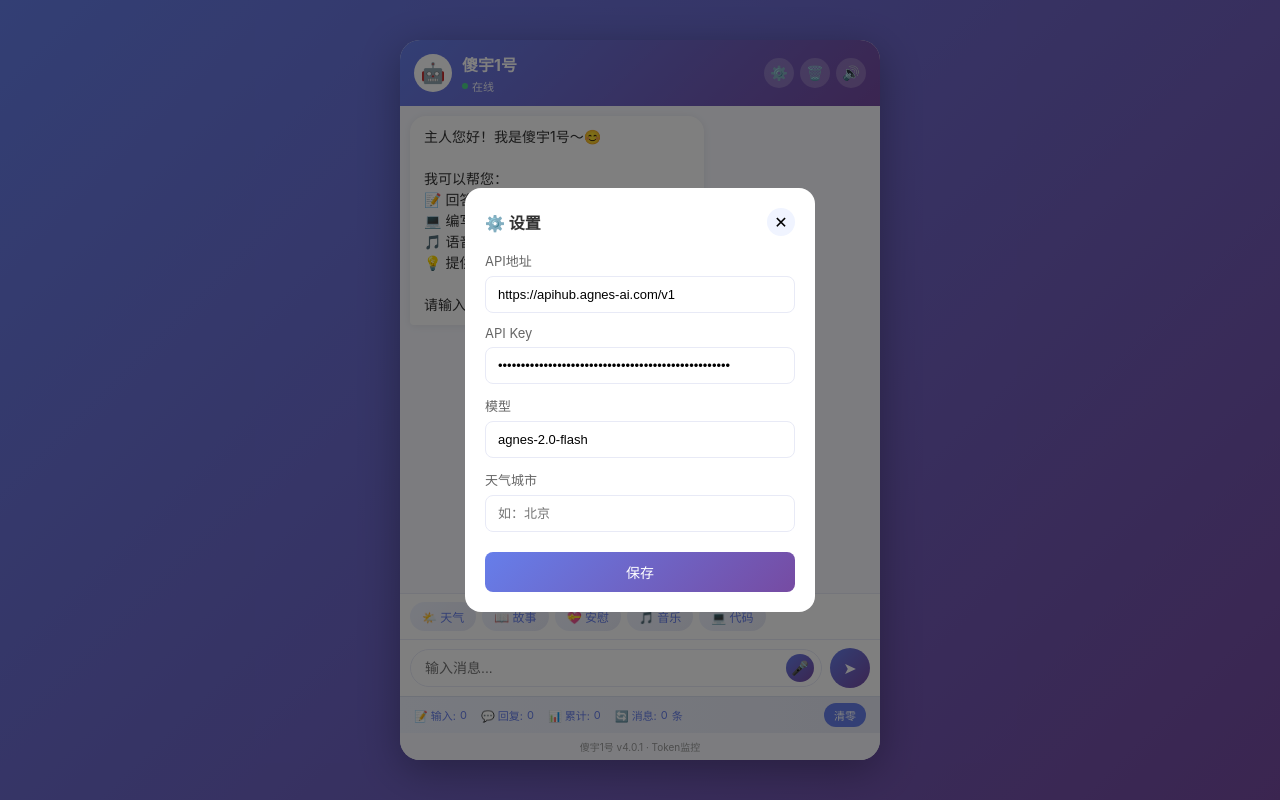
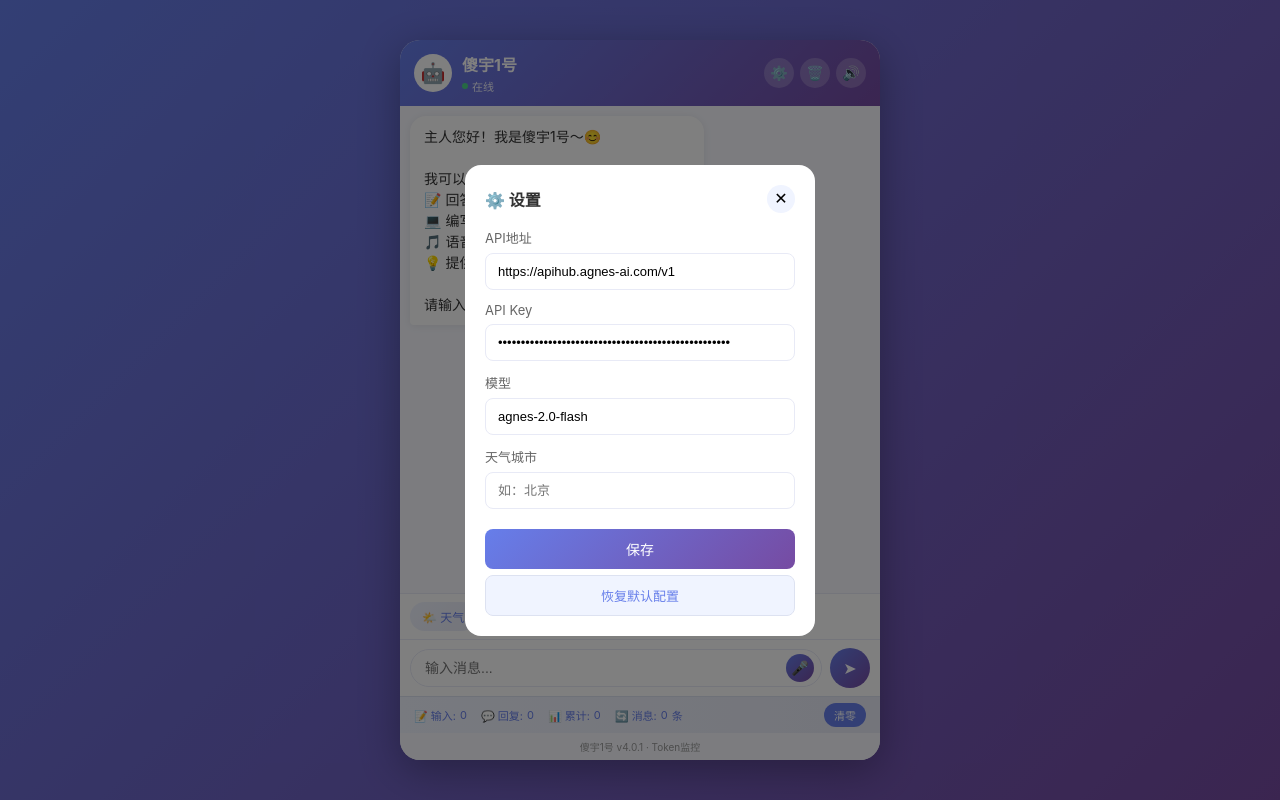
Before and after one commit to luck14150/shayu-ai, a plain HTML site: page index.html in a window 1280 px wide. Both pictures are taken after a click on the button "⚙️". Drawn offline with Linux system fonts and the light colour scheme.

Commit message:
Update: Shayu AI v3.0

```diff
--- a/index.html
+++ b/index.html
@@ -317,6 +317,17 @@ body {
     cursor: pointer;
     margin-top: 8px;
 }
+.config-reset {
+    width: 100%;
+    padding: 10px;
+    background: #f0f4ff;
+    color: #667eea;
+    border: 1px solid #dde2f1;
+    border-radius: 8px;
+    font-size: 13px;
+    cursor: pointer;
+    margin-top: 6px;
+}
 /* 天气卡片 */
 .weather-card {
     background: linear-gradient(135deg, #667eea 0%, #764ba2 100%);
@@ -412,6 +423,7 @@ body {
             <input type="text" id="weatherCity" placeholder="如：北京">
         </div>
         <button class="config-save" onclick="saveConfig()">保存</button>
+        <button class="config-reset" onclick="resetToDefault()">恢复默认配置</button>
     </div>
 </div>
 
@@ -434,8 +446,20 @@ const modelEl = document.getElementById('model');
 const weatherCityEl = document.getElementById('weatherCity');
 
 const DEFAULT_API_KEY = 'sk-5c8cbf625e744e649f99fa2277705af9';
+const CURRENT_VERSION = 'v4.1';
 
 // 初始化
+function initConfig() {
+    const savedVersion = localStorage.getItem('shayu_version');
+
+    // 如果版本更新，清除旧配置，使用新默认值
+    if (savedVersion !== CURRENT_VERSION) {
+        localStorage.removeItem('shayu_apiBase');
+        localStorage.removeItem('shayu_apiKey');
+        localStorage.removeItem('shayu_model');
+        localStorage.setItem('shayu_version', CURRENT_VERSION);
+    }
+
     apiBaseEl.value = localStorage.getItem('shayu_apiBase') || 'https://apihub.agnes-ai.com/v1';
     apiKeyEl.value = localStorage.getItem('shayu_apiKey') || 'sk-tIQbtS4899pY8zv4mtL7iAf5nBLpD6NY5AWVv8ho4vADZxZb';
     modelEl.value = localStorage.getItem('shayu_model') || 'agnes-2.0-flash';
@@ -443,6 +467,9 @@ weatherCityEl.value = localStorage.getItem('shayu_weatherCity') || '';
     autoSpeak = localStorage.getItem('shayu_autoSpeak') !== 'false';
     totalTokensUsed = parseInt(localStorage.getItem('shayu_totalTokens') || '0');
     document.getElementById('totalTokens').textContent = totalTokensUsed;
+}
+
+initConfig();
 
 function updateTokenDisplay(prompt, completion, total, msgCount) {
     document.getElementById('promptTokens').textContent = prompt;
@@ -459,6 +486,22 @@ function resetTokenCount() {
     document.getElementById('totalTokens').textContent = '0';
     document.getElementById('msgCount').textContent = messages.length;
     addMessage('Token统计已清零～', 'system');
+}
+
+function resetToDefault() {
+    if (confirm('确定要恢复默认配置吗？这会清除您保存的API配置。')) {
+        localStorage.removeItem('shayu_apiBase');
+        localStorage.removeItem('shayu_apiKey');
+        localStorage.removeItem('shayu_model');
+        localStorage.removeItem('shayu_version');
+
+        apiBaseEl.value = 'https://apihub.agnes-ai.com/v1';
+        apiKeyEl.value = 'sk-tIQbtS4899pY8zv4mtL7iAf5nBLpD6NY5AWVv8ho4vADZxZb';
+        modelEl.value = 'agnes-2.0-flash';
+
+        toggleConfig();
+        addMessage('已恢复默认配置～', 'system');
+    }
 }
 
 function saveConfig() {
```
Lines whose indentation alone changed are shown as unchanged.
